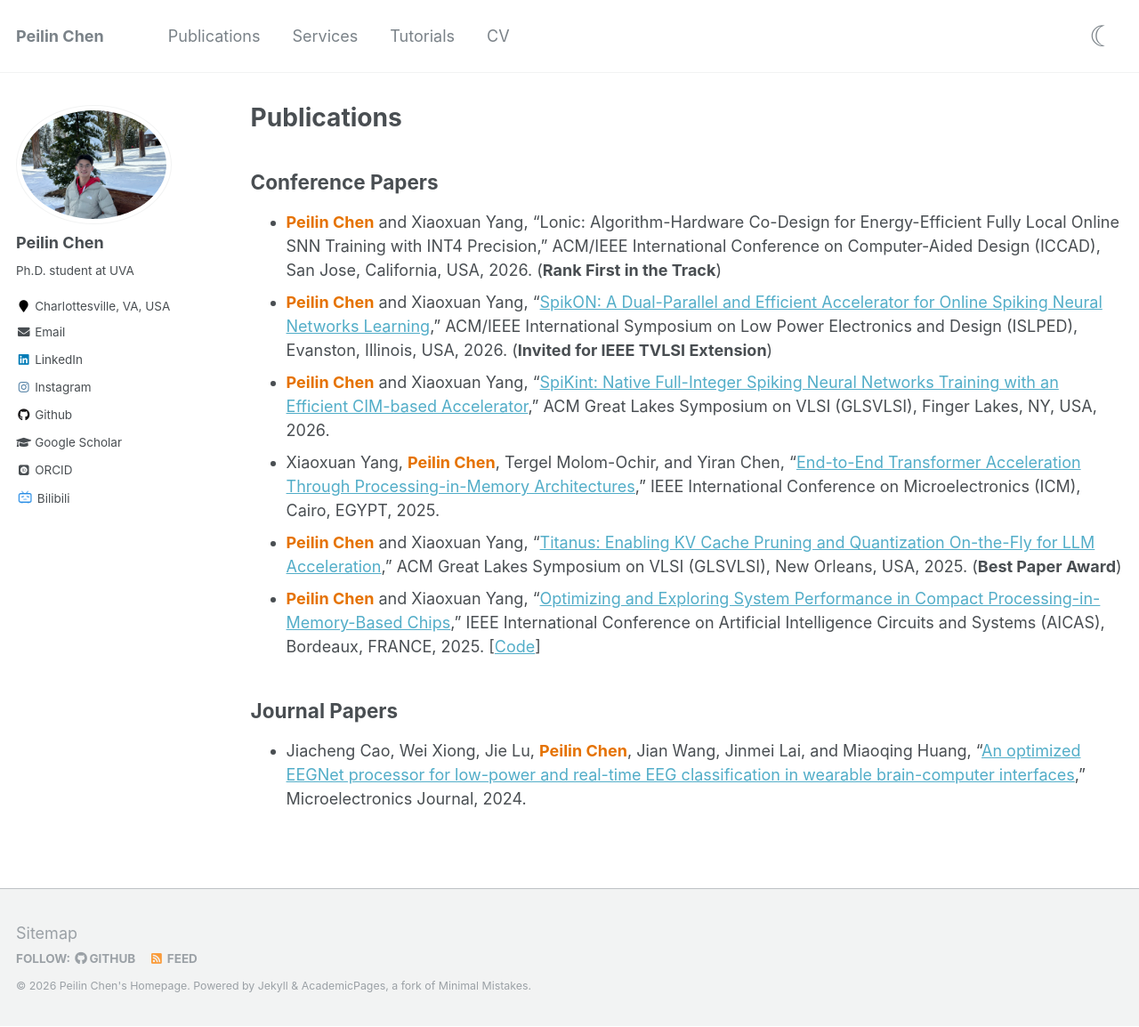
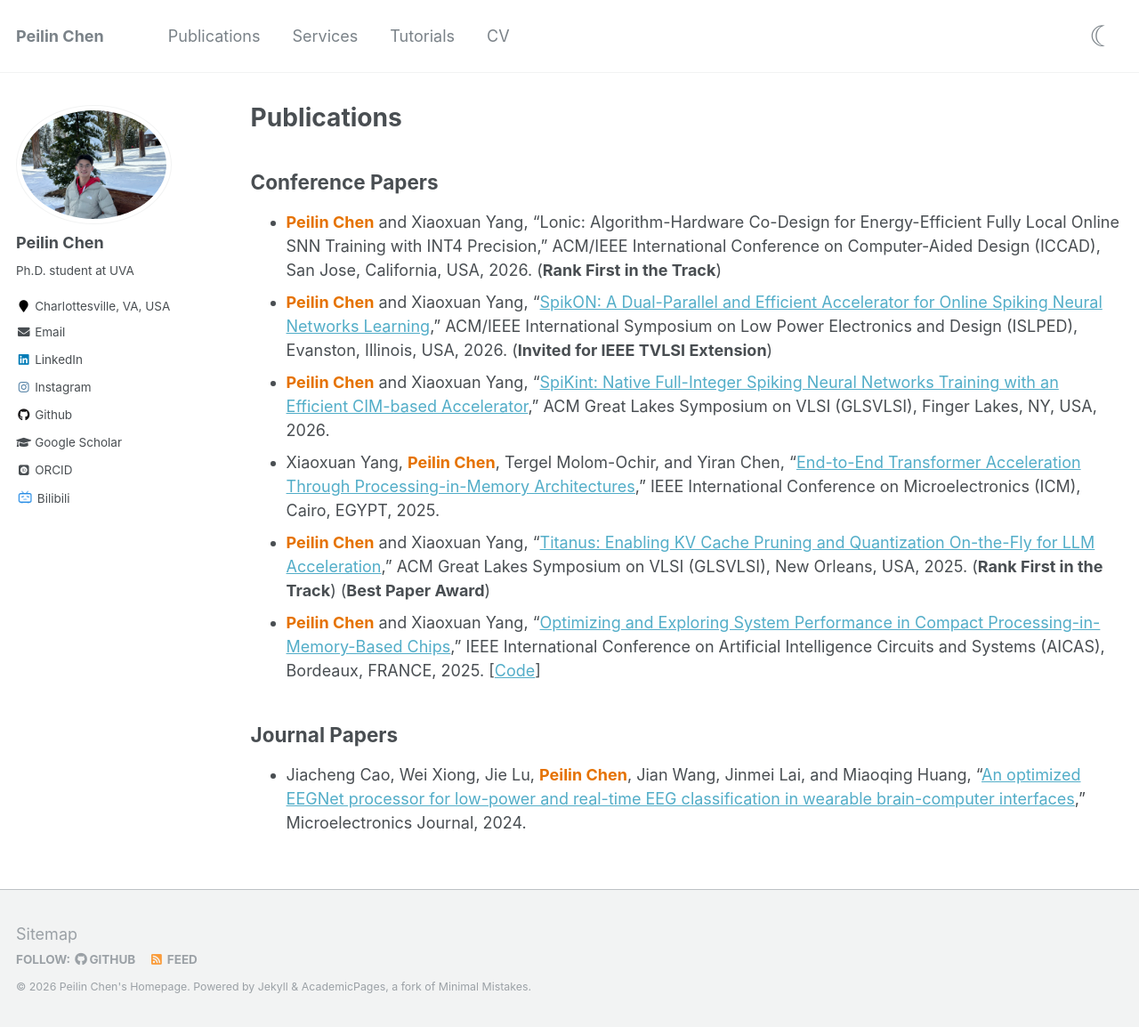
Before and after one commit to peilin-chen/peilin-chen.github.io, a Jekyll site: the page built from _pages/publications.md, in a window 1280 px wide and 1154 px high. Shown: the whole window at 89% size. Built offline with Jekyll 4.4.1, drawn with Linux system fonts in a browser that asks for light colours; some web fonts are replaced.

Commit message:
Update 'Titanus' publication details
Updated the publication entry for 'Titanus' to reflect the new ranking.

```diff
--- a/_pages/publications.md
+++ b/_pages/publications.md
@@ -11,7 +11,7 @@ author_profile: true
 * <span style="color: #E57200;">**Peilin Chen**</span> and Xiaoxuan Yang, "[SpikON: A Dual-Parallel and Efficient Accelerator for Online Spiking Neural Networks Learning](https://arxiv.org/abs/2606.30926)," ACM/IEEE International Symposium on Low Power Electronics and Design (ISLPED), Evanston, Illinois, USA, 2026. (**Invited for IEEE TVLSI Extension**)
 * <span style="color: #E57200;">**Peilin Chen**</span> and Xiaoxuan Yang, "[SpiKint: Native Full-Integer Spiking Neural Networks Training with an Efficient CIM-based Accelerator](https://dl.acm.org/doi/10.1145/3787109.3815248)," ACM Great Lakes Symposium on VLSI (GLSVLSI), Finger Lakes, NY, USA, 2026.
 * Xiaoxuan Yang, <span style="color: #E57200;">**Peilin Chen**</span>, Tergel Molom-Ochir, and Yiran Chen, "[End-to-End Transformer Acceleration Through Processing-in-Memory Architectures](https://ieeexplore.ieee.org/document/11322529)," IEEE International Conference on Microelectronics (ICM), Cairo, EGYPT, 2025.
-* <span style="color: #E57200;">**Peilin Chen**</span> and Xiaoxuan Yang, "[Titanus: Enabling KV Cache Pruning and Quantization On-the-Fly for LLM Acceleration](https://dl.acm.org/doi/full/10.1145/3716368.3735145)," ACM Great Lakes Symposium on VLSI (GLSVLSI), New Orleans, USA, 2025. (**Best Paper Award**)
+* <span style="color: #E57200;">**Peilin Chen**</span> and Xiaoxuan Yang, "[Titanus: Enabling KV Cache Pruning and Quantization On-the-Fly for LLM Acceleration](https://dl.acm.org/doi/full/10.1145/3716368.3735145)," ACM Great Lakes Symposium on VLSI (GLSVLSI), New Orleans, USA, 2025. (**Rank First in the Track**) (**Best Paper Award**)
 * <span style="color: #E57200;">**Peilin Chen**</span> and Xiaoxuan Yang, "[Optimizing and Exploring System Performance in Compact Processing-in-Memory-Based Chips](https://ieeexplore.ieee.org/abstract/document/11173147)," IEEE International Conference on Artificial Intelligence Circuits and Systems (AICAS), Bordeaux, FRANCE, 2025. [[Code](https://github.com/peilin-chen/Compact-PIM-based-Design)]
 
 ## Journal Papers
```
